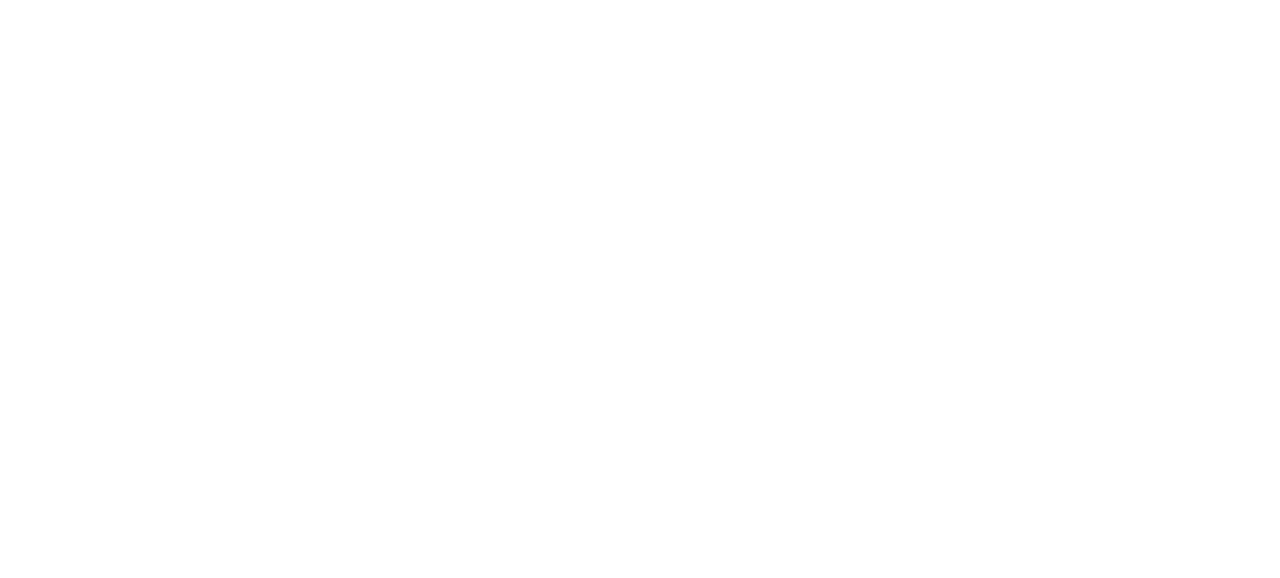
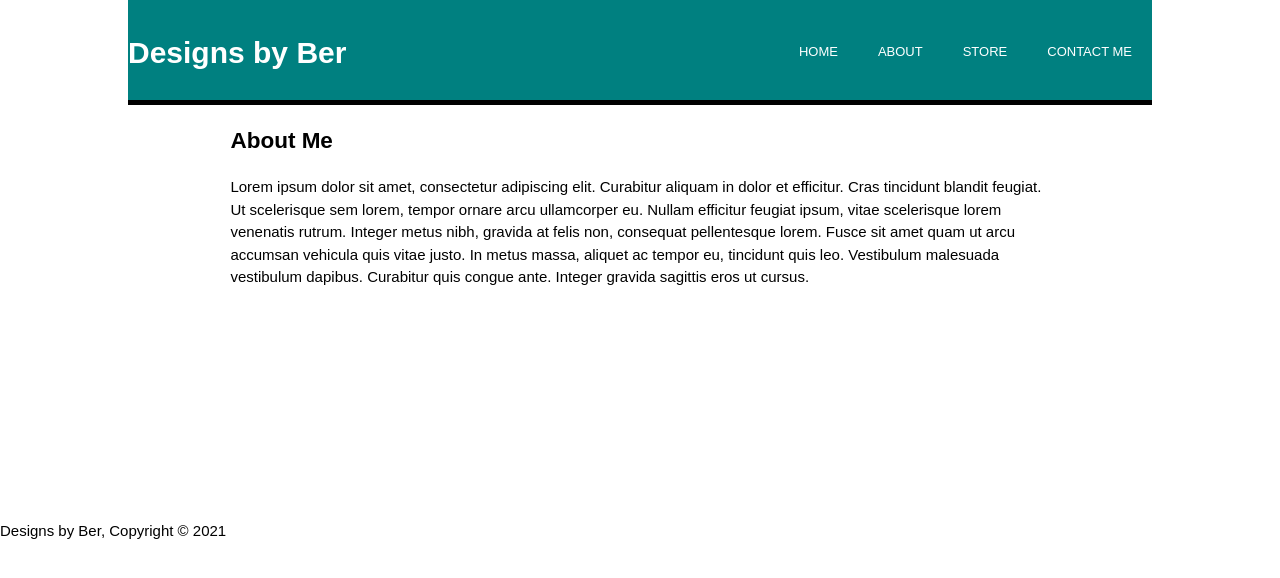
Before and after one commit to Djackson90/Designs_By_Ber, a plain HTML site: page index.html in a window 1280 px wide. Drawn offline with Linux system fonts and the light colour scheme.

Commit message:
Add files via upload

```diff
--- a/index.html
+++ b/index.html
@@ -1,11 +1,37 @@
 <!DOCTYPE html>
 <html lang="en">
 <head>
+    <script defer src="stript.js"></script>
     <meta charset="UTF-8">
-    <meta name="viewport" content="width=device-width, initial-scale=1.0">
-    <title>Document</title>
+    <meta name="viewport" content="width=device-width">
+    <title>Designs By Ber-Welcome</title>
+    <link rel="stylesheet" href="styles.css">
 </head>
 <body>
-    <p></p>
+    <div class="container">
+        <header>
+           <div id="branding">
+                <h1>Designs by Ber</h1>
+           </div>
+           <nav>
+               <ul>
+                  <li><a herf="index.html">Home</a></li>
+                  <li><a herf="about.html">About</a></li>
+                  <li><a herf="store.html">Store</a></li>
+                  <li><a herf="contact.html">Contact Me</a></li>
+               </ul>
+           </nav>
+        </header>
+
+    <section id="showcase">
+            <div class="container">
+                <h1>About Me</h1>
+                <p>Lorem ipsum dolor sit amet, consectetur adipiscing elit. Curabitur aliquam in dolor et efficitur. Cras tincidunt blandit feugiat. Ut scelerisque sem lorem, tempor ornare arcu ullamcorper eu. Nullam efficitur feugiat ipsum, vitae scelerisque lorem venenatis rutrum. Integer metus nibh, gravida at felis non, consequat pellentesque lorem. Fusce sit amet quam ut arcu accumsan vehicula quis vitae justo. In metus massa, aliquet ac tempor eu, tincidunt quis leo. Vestibulum malesuada vestibulum dapibus. Curabitur quis congue ante. Integer gravida sagittis eros ut cursus.</p>
+            </div>
+     </div>
+    </section>
+    <footer>
+        <p>Designs by Ber, Copyright &copy; 2021</p>
+    </footer>
 </body>
 </html>
```
